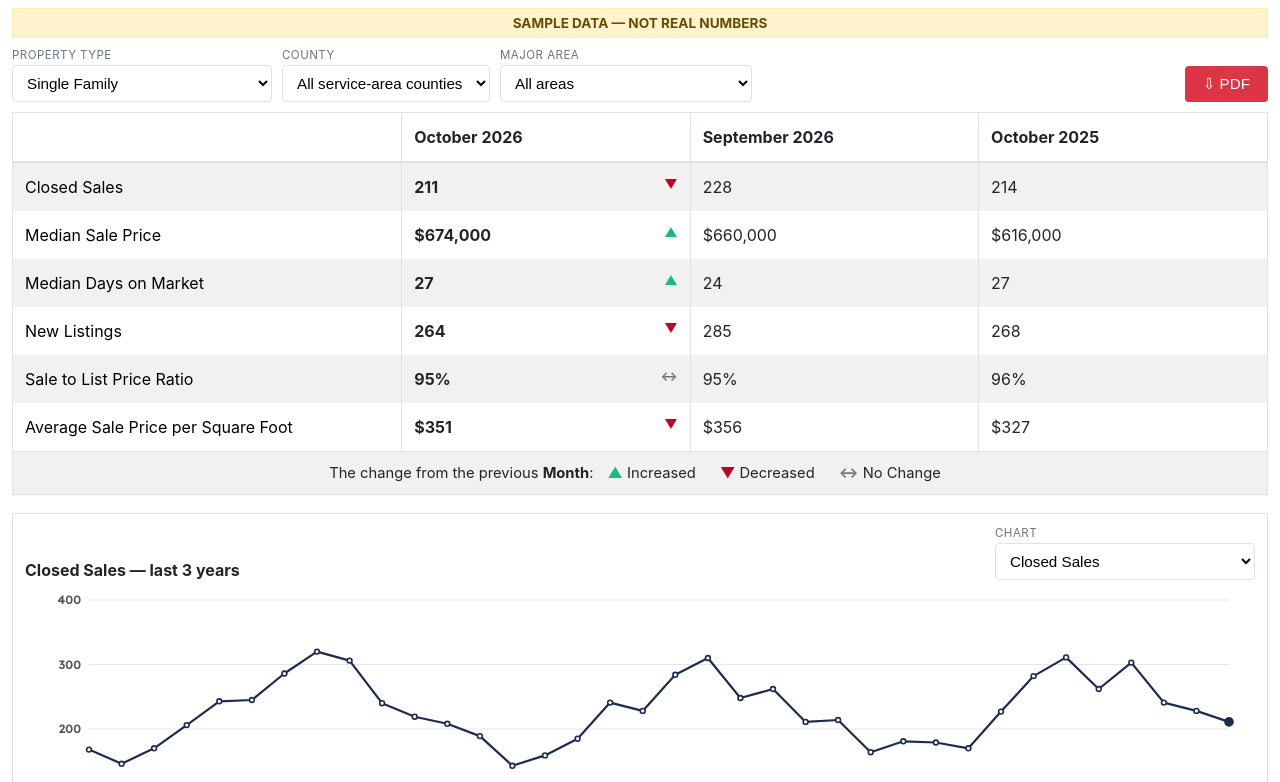
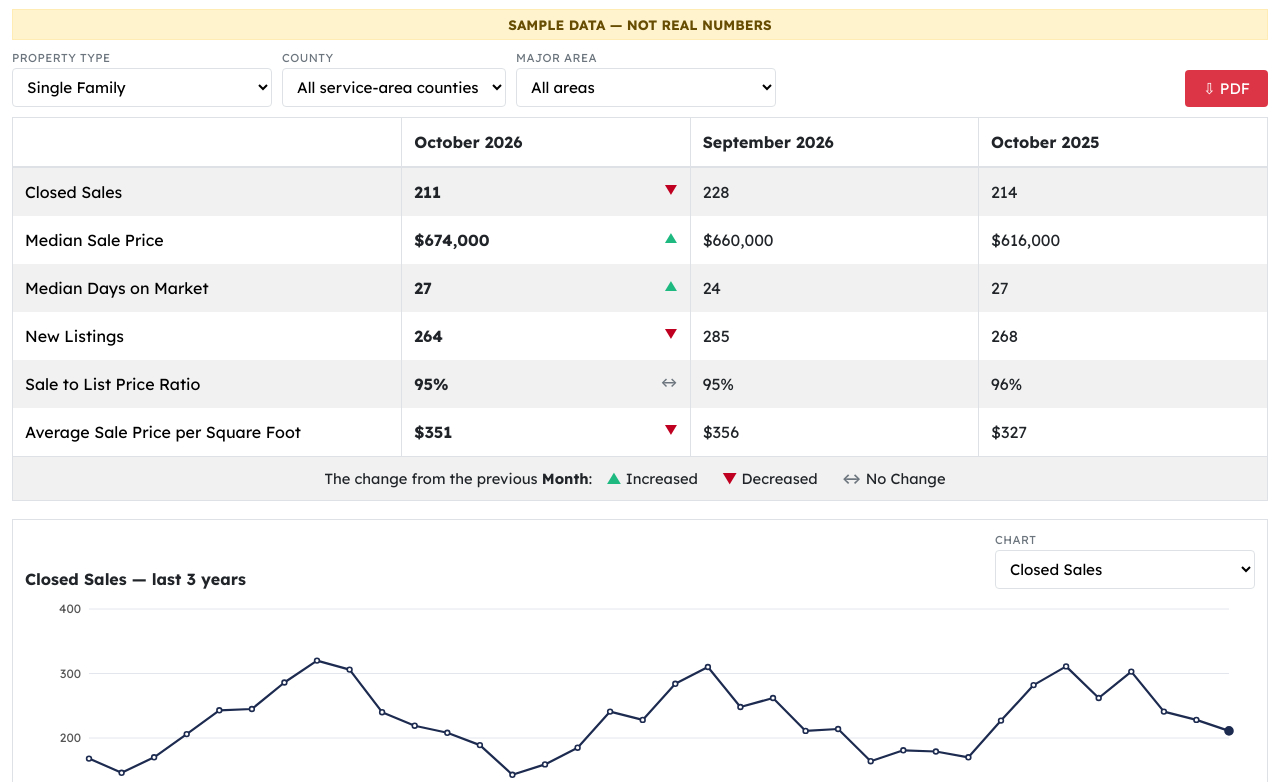
Before and after one commit to bscmls/bscmls-market, a plain HTML site: page preview.html in a window 1280 px wide. Shown: the part 72-854 px from the top of the page. Drawn offline with nearby package versions, Linux system fonts and the light colour scheme.

Commit message:
Add files via upload

```diff
--- a/preview.html
+++ b/preview.html
@@ -6,11 +6,12 @@
 <title>BSCMLS Market Statistics</title>
 <link rel="preconnect" href="https://fonts.googleapis.com">
 <link rel="preconnect" href="https://fonts.gstatic.com" crossorigin>
-<link href="https://fonts.googleapis.com/css2?family=Lexend:wght@600&display=swap" rel="stylesheet">
+<link href="https://fonts.googleapis.com/css2?family=Lexend:wght@400;500;600;700&display=swap" rel="stylesheet">
 <style>
   :root { --bg:#fff; --text:#212529; --muted:#6c757d; --border:#dee2e6; --band:#f1f1f1; --btn:#dc3545; --up:#1db980; --down:#c00020; }
   * { box-sizing: border-box; }
-  html, body { margin:0; background:var(--bg); color:var(--text); font-family:-apple-system,"Segoe UI",Roboto,Helvetica,Arial,sans-serif; }
+  html, body { margin:0; background:var(--bg); color:var(--text); font-family:"Lexend",-apple-system,"Segoe UI",Roboto,Helvetica,Arial,sans-serif; }
+  select, button, input { font-family:inherit; }
   body { padding:12px; }
   h1 { text-align:center; font-family:"Lexend",-apple-system,"Segoe UI",Roboto,Helvetica,Arial,sans-serif; font-size:1.6rem; margin:4px 0 4px; font-weight:600; }
   .updated { text-align:center; color:var(--muted); font-size:.85rem; margin:0 0 12px; }
@@ -206,7 +207,7 @@ function axisLabel(v, t) {
 function chartSVG(W, H, d, interactive) {
   var m = metricObj(sel.metric), vals = d[m[0]], t = m[2];
   var pts = vals.filter(function (v) { return v != null; });
-  var small = W < 520, L = small ? 46 : 64, R = small ? 22 : 26, T = 12, B = 30;
+  var small = W < 520, L = small ? 46 : 64, R = small ? 22 : 26, T = 12, B = 46;
   var fs = small ? 10 : 12;
   if (!pts.length) return { html: '<div class="nodata">No data for this selection.</div>', g: null };
   var lo = Math.min.apply(null, pts), hi = Math.max.apply(null, pts);
@@ -229,6 +230,7 @@ function chartSVG(W, H, d, interactive) {
     if ((N - 1 - i) % every === 0) {
       s += '<line x1="' + x + '" x2="' + x + '" y1="' + (H - B) + '" y2="' + (H - B + 4) + '" stroke="#999999"/>';
       s += '<text x="' + x + '" y="' + (H - B + 17) + '" text-anchor="middle" font-size="' + fs + '" fill="#555555">' + MSHORT[+p[1] - 1] + " " + (small ? "’" + p[0].slice(2) : p[0]) + "</text>";
+      s += '<text x="' + x + '" y="' + (H - B + 32) + '" text-anchor="middle" font-size="' + fs + '" fill="#555555">Q' + Math.ceil(+p[1] / 3) + "</text>";
     }
   }
   /* line, broken at missing values */
@@ -248,7 +250,7 @@ function chartSVG(W, H, d, interactive) {
 var CG = null;
 function renderChart() {
   var d = compute(), box = document.getElementById("chart");
-  var W = Math.max(280, Math.floor(box.clientWidth || 600)), H = W < 520 ? 240 : 300;
+  var W = Math.max(280, Math.floor(box.clientWidth || 600)), H = W < 520 ? 256 : 316;
   document.getElementById("ctitle").textContent = chartTitle();
   var c = chartSVG(W, H, d, true);
   box.innerHTML = c.html + '<div class="tip" id="tip"></div>';
@@ -341,7 +343,7 @@ function buildSheet() {
   h += '<p class="fsum"><b>' + filterSummary().replace(/  \|  /g, "</b> &nbsp;|&nbsp; <b>").replace(/: /g, ":</b> ").replace(/<b>(?=[^<]*$)/, "") + "</p>";
   h += '<table><colgroup><col style="width:31%"><col style="width:23%"><col style="width:23%"><col style="width:23%"></colgroup><thead>' + headHTML() + "</thead><tbody>" + bodyHTML(series) + "</tbody></table>";
   h += '<div class="legend" style="margin-top:12px;border:1px solid var(--border)">The change from the previous <b>Month</b>: <span><b class="up">&#9650;</b> Increased</span><span><b class="down">&#9660;</b> Decreased</span><span><b class="flat">&#8596;</b> No Change</span></div>';
-  var c = chartSVG(952, 300, series, false);
+  var c = chartSVG(952, 316, series, false);
   h += '<div class="chartsec"><div class="ctitle" style="margin-bottom:6px">' + chartTitle() + "</div>" + c.html + "</div>";
   h += '<div class="src">' + document.getElementById("src").textContent + "</div>";
   document.getElementById("sheet").innerHTML = h;
@@ -351,7 +353,7 @@ document.getElementById("pdf").addEventListener("click", function () {
   var btn = this, label = btn.innerHTML;
   btn.disabled = true; btn.textContent = "Creating PDF\u2026";
   var sheet = buildSheet();
-  var fontReady = (document.fonts && document.fonts.load) ? document.fonts.load("600 24px Lexend").catch(function () {}) : null;
+  var fontReady = (document.fonts && document.fonts.load) ? Promise.all(["400","500","600","700"].map(function (w) { return document.fonts.load(w + " 16px Lexend"); })).catch(function () {}) : null;
   Promise.resolve(fontReady).then(function () {
     return html2canvas(sheet, { scale: 2, backgroundColor: "#ffffff" });
   }).then(function (canvas) {
```
